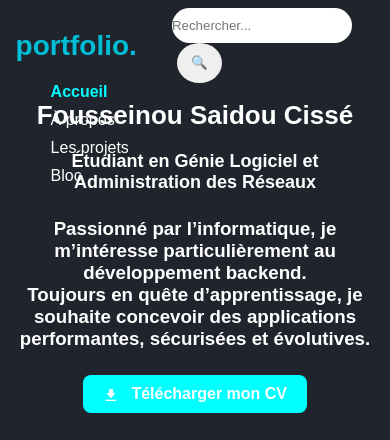
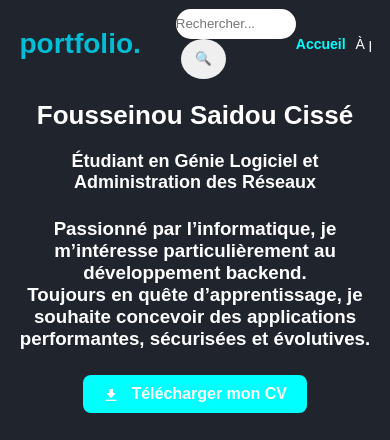
Before and after one commit to Fousseinou-Cisse/FSC.GitHub.io, a plain HTML site: page index.html in a window 390 px wide. Shown: the top 440 px of the page. Drawn offline with nearby package versions, Linux system fonts and the light colour scheme; a web font is replaced by a local one.

Commit message:
modifications

```diff
--- a/style.css
+++ b/style.css
@@ -1159,4 +1159,38 @@ body > form .bouton:hover {
         width: 200px;
         height: 200px;
     }
+
+    /* MENU HORIZONTAL SUR MOBILE */
+@media screen and (max-width: 768px) {
+
+    .navbar {
+        flex-direction: row; /* reste horizontal */
+        justify-content: space-between;
+        align-items: center;
+        padding: 10px 5%;
+    }
+
+    .navbar ul {
+        display: flex;
+        flex-direction: row;   /* IMPORTANT : horizontal */
+        gap: 10px;
+        margin-left: 0;
+        overflow-x: auto;      /* scroll si ça dépasse */
+        white-space: nowrap;
+    }
+
+    .navbar ul li {
+        margin-left: 0;
+    }
+
+    .navbar ul li a {
+        font-size: 14px;  /* plus petit pour mobile */
+    }
+
+    /* optionnel: cacher la recherche si ça bloque */
+    .rechercher input {
+        width: 120px;
+        height: 30px;
+    }
 }
+}
```
